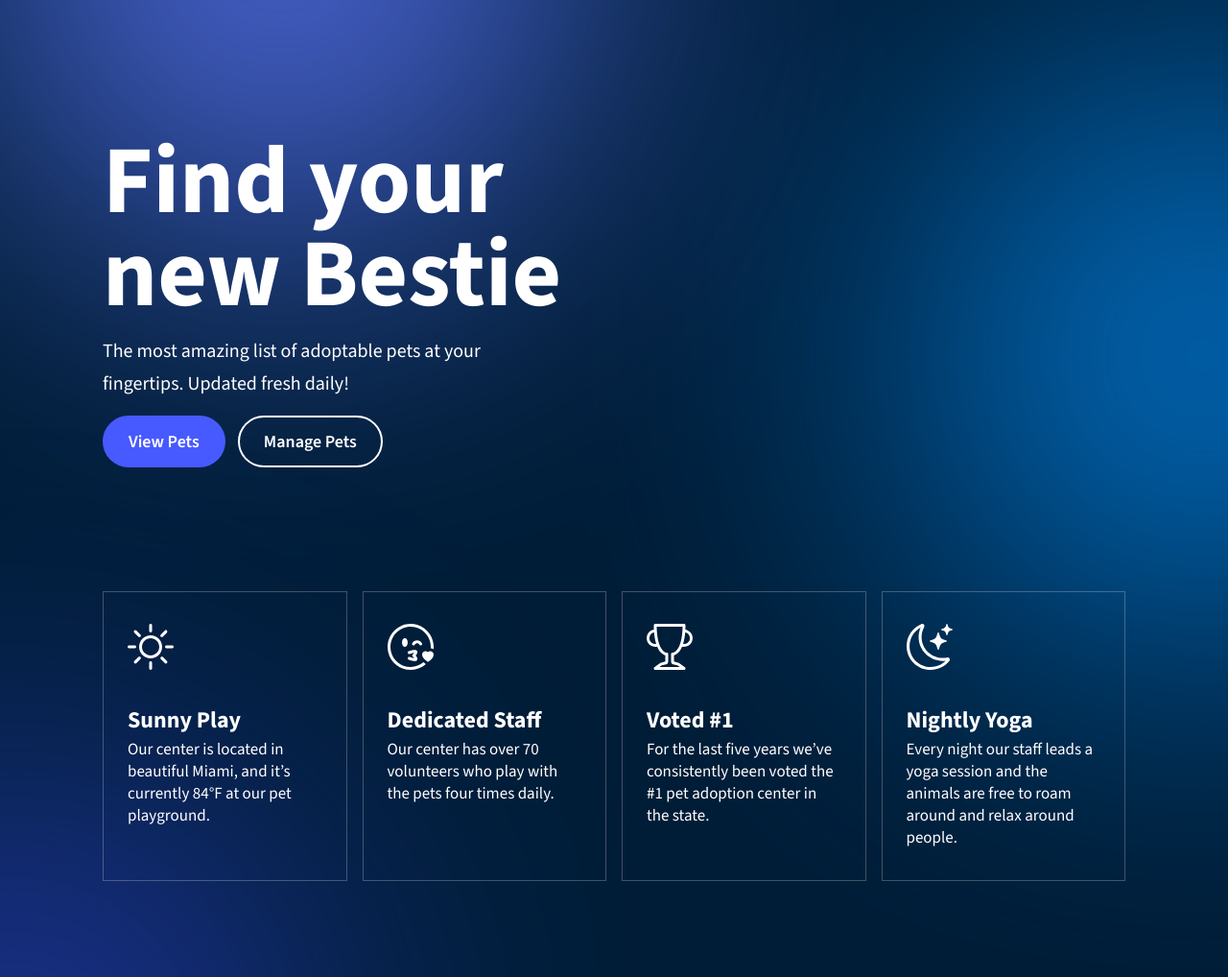
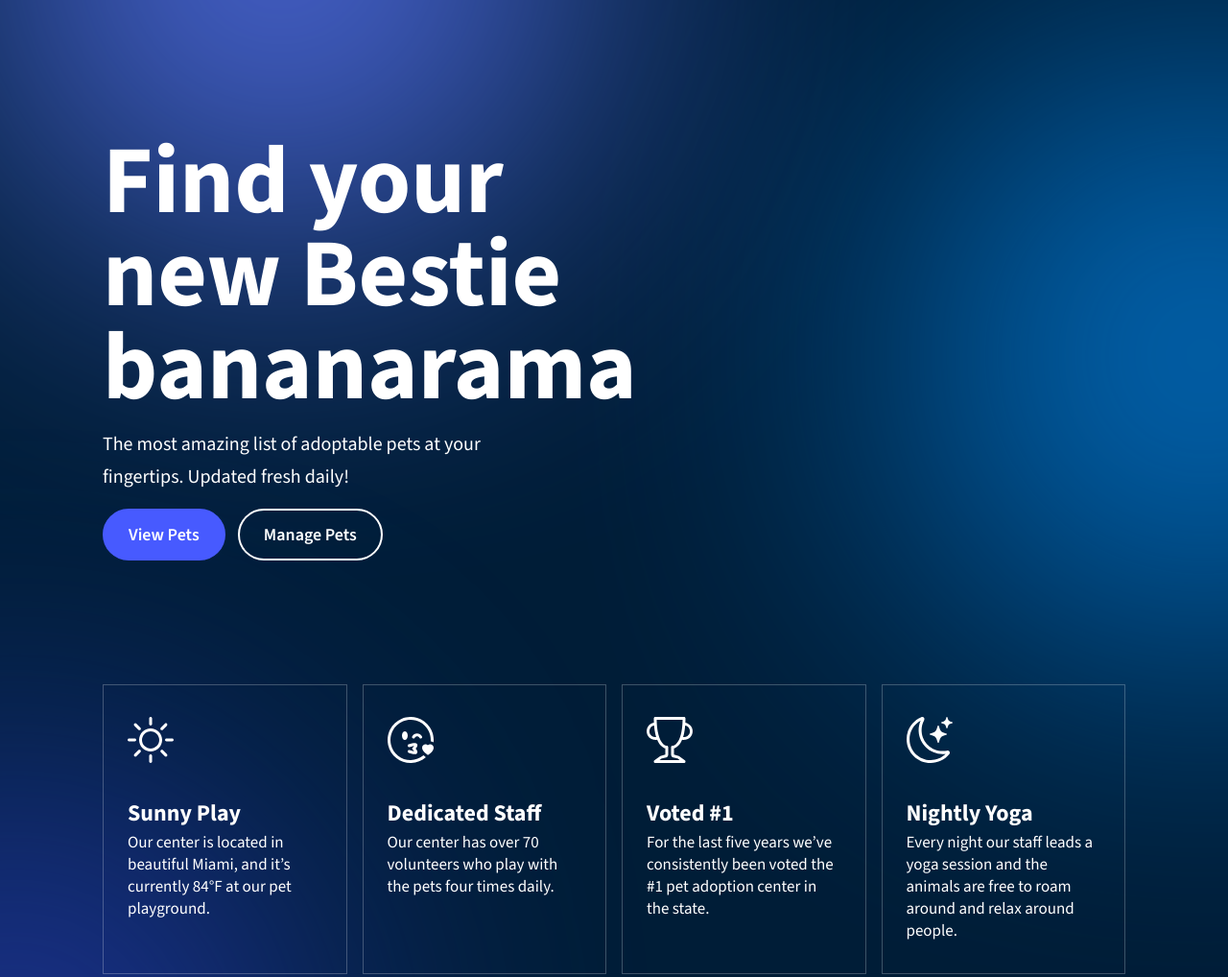
Before and after one commit to JannikR64/pet-adoption, a plain HTML site: page index.html in a window 1280 px wide. Shown: the top 1018 px of the page at 96% size. Drawn offline with nearby package versions, Linux system fonts and the light colour scheme.

Commit message:
bananarama

```diff
--- a/index.html
+++ b/index.html
@@ -18,7 +18,7 @@
 
             <div class="actual-top-content">
 
-                <h1>Find your new Bestie</h1>
+                <h1>Find your new Bestie bananarama</h1>
 
                 <p class="intro-text">The most amazing list of adoptable pets at your fingertips. Updated fresh daily!
                 </p>
```
